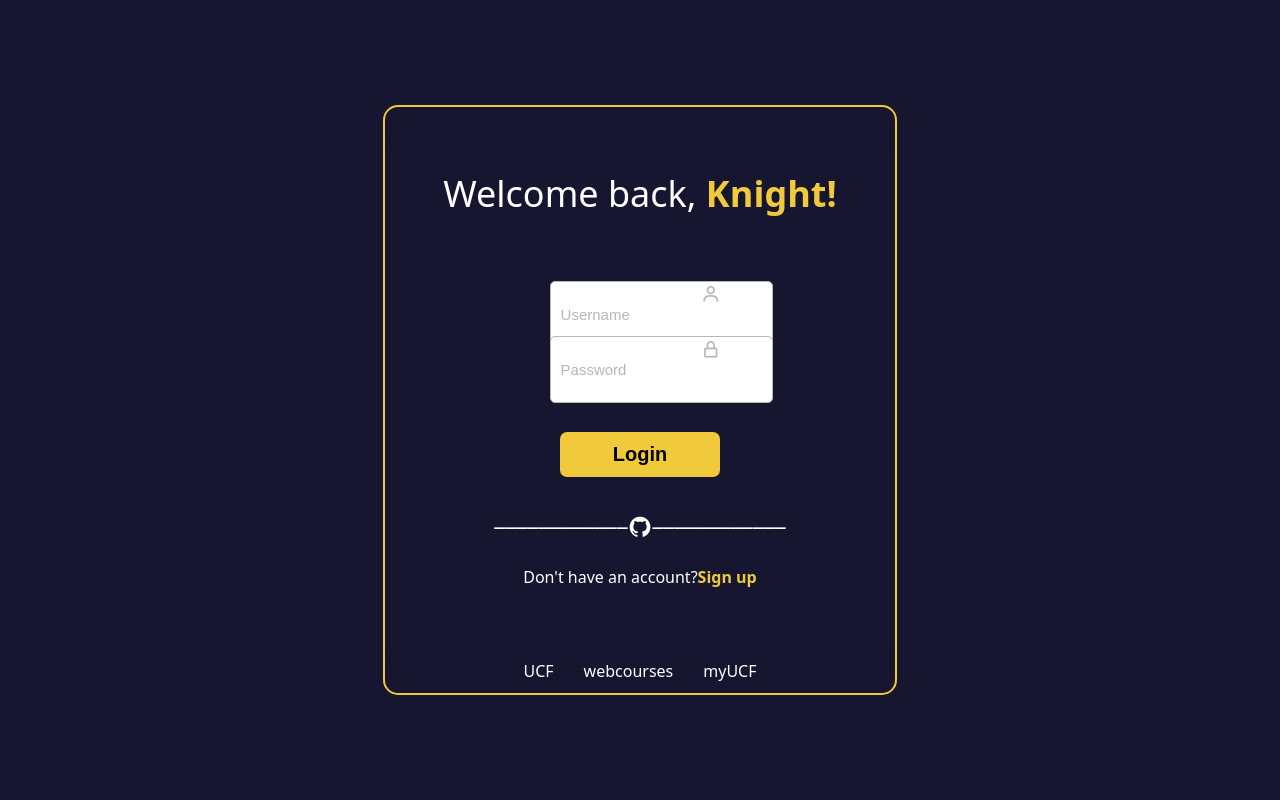
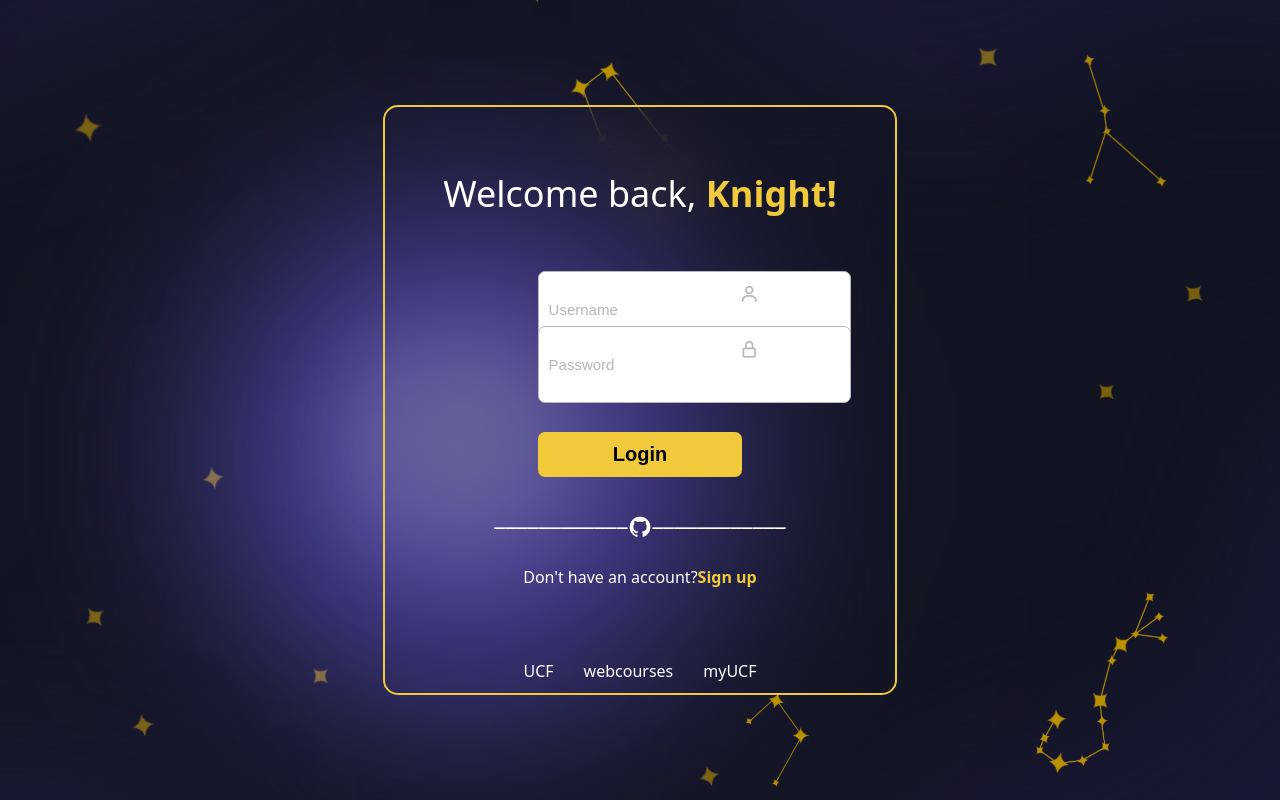
Before and after one commit to josh10111/POOSD-yourucf-Frontend, a React (Vite) app: page / in a window 1280 px wide. Built offline with nearby package versions, Linux system fonts and the light colour scheme.

Commit message:
Update Login.css

```diff
--- a/src/Login.css
+++ b/src/Login.css
@@ -1,45 +1,13 @@
 body {
-    margin: 0;
     height: 100vh;
     display: flex;
     justify-content: center;
     align-items: center;
-    background-color: rgb(23, 22, 48)
-}
-
-#loginDiv {
-    display: flex;
-    flex-direction: column;
-    align-items: center;
-    justify-content: center;
-    padding: 30px 50px 50px 50px;
-    background-color: rgb(23, 22, 48);
-    border-radius: 8px;
-    width: 300px;
-    border: 2px solid #E7CA52;
-}
-
-#inner-title {
-    font-size: 30px;
-    margin-top: 0;
-    margin-bottom: 10px;
-    color: white;
-}
-
-#username, #userName, #password,#firstName,#lastName {
-    width: 100%;
-    font-size:15px;
-    padding: 10px;
-    margin: 10px -10px;
-    border-radius: 5px;
-    border: 1px solid;
+    background-image: url('assets/background.PNG');
+    background-position: center center;
+    background-size: cover;
 
 }
-input::placeholder
-{
-    color:white;
-}
-
 
 #loginButton, #registerButton {
     display: block;
@@ -59,21 +27,6 @@
 #loginButton:hover {
     color:#ffffff;
 }
-
-
-#forgotPassword {
-    font-size: 14px;
-    color: white;
-    text-align: center;
-    text-decoration: none;
-    width: 100%;
-}
-
-
-#forgotPassword:hover {
-    text-decoration: underline;
-}
-
 
 .form {
     width: 510px;
```
